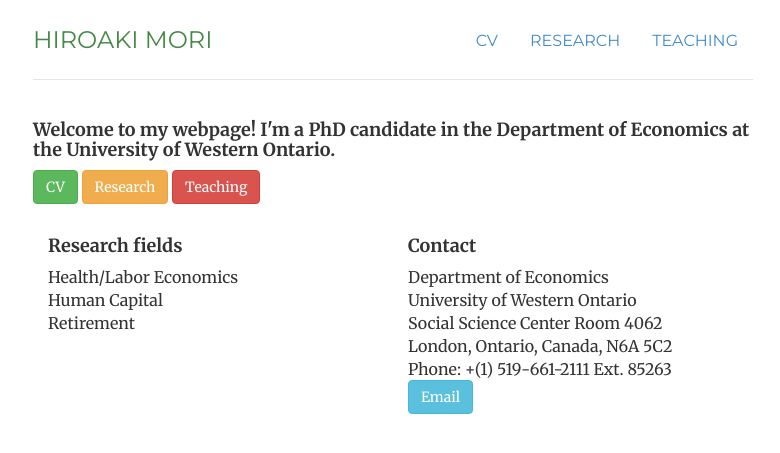
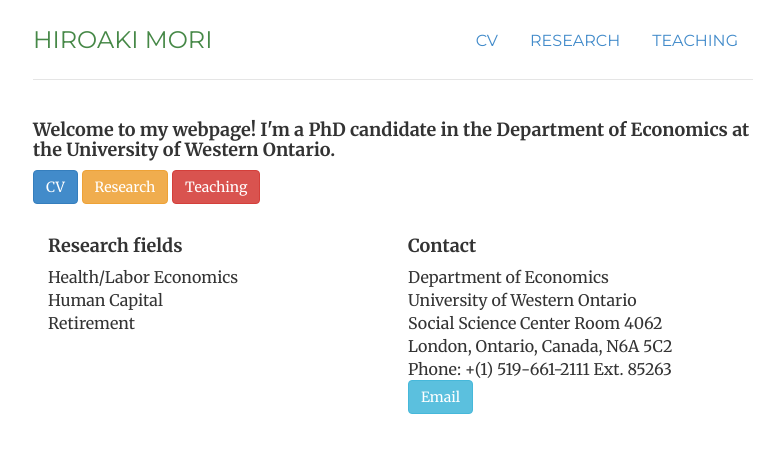
Before and after one commit to morihiroaki/morihiroaki.github.io, a Jekyll site: the page built from index.html, in a window 1280 px wide. Shown: the top 453 px of the page, without its empty margins (247-1027 px from the left). Built offline with Jekyll 4.4.1, drawn with Linux system fonts in a browser that asks for light colours.

Commit message:
Update index.html

```diff
--- a/index.html
+++ b/index.html
@@ -15,7 +15,7 @@
             <div class='col-sm-15'>
               <h4> Welcome to my webpage! I'm a PhD candidate in the Department of Economics at the University of Western Ontario. </h4>
               <p> </p>
-              <a class="btn btn-success" href="/cv.html">CV</a>
+              <a class="btn btn-primary" href="/cv.html">CV</a>
               <a class="btn btn-warning" href="/research.html">Research</a>
               <a class="btn btn-danger" href="/teaching.html">Teaching</a>
             </div>
```
